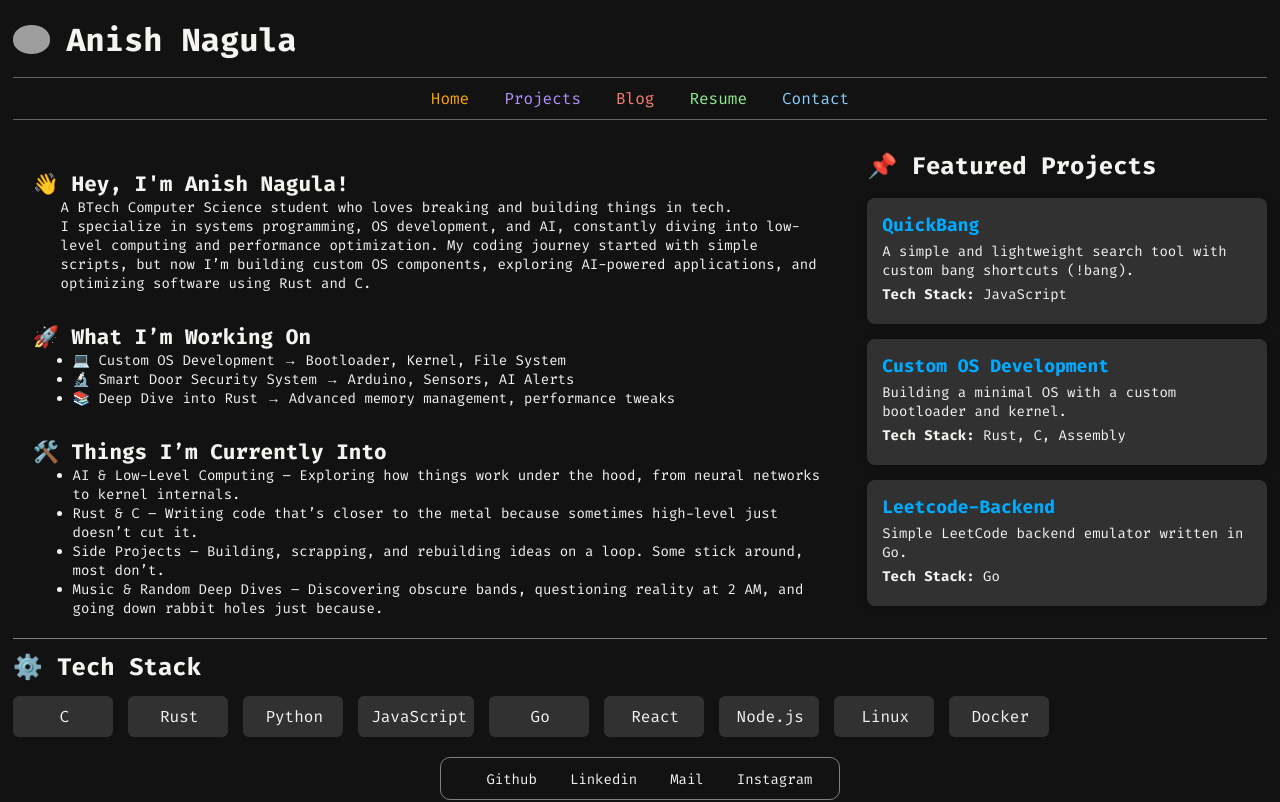
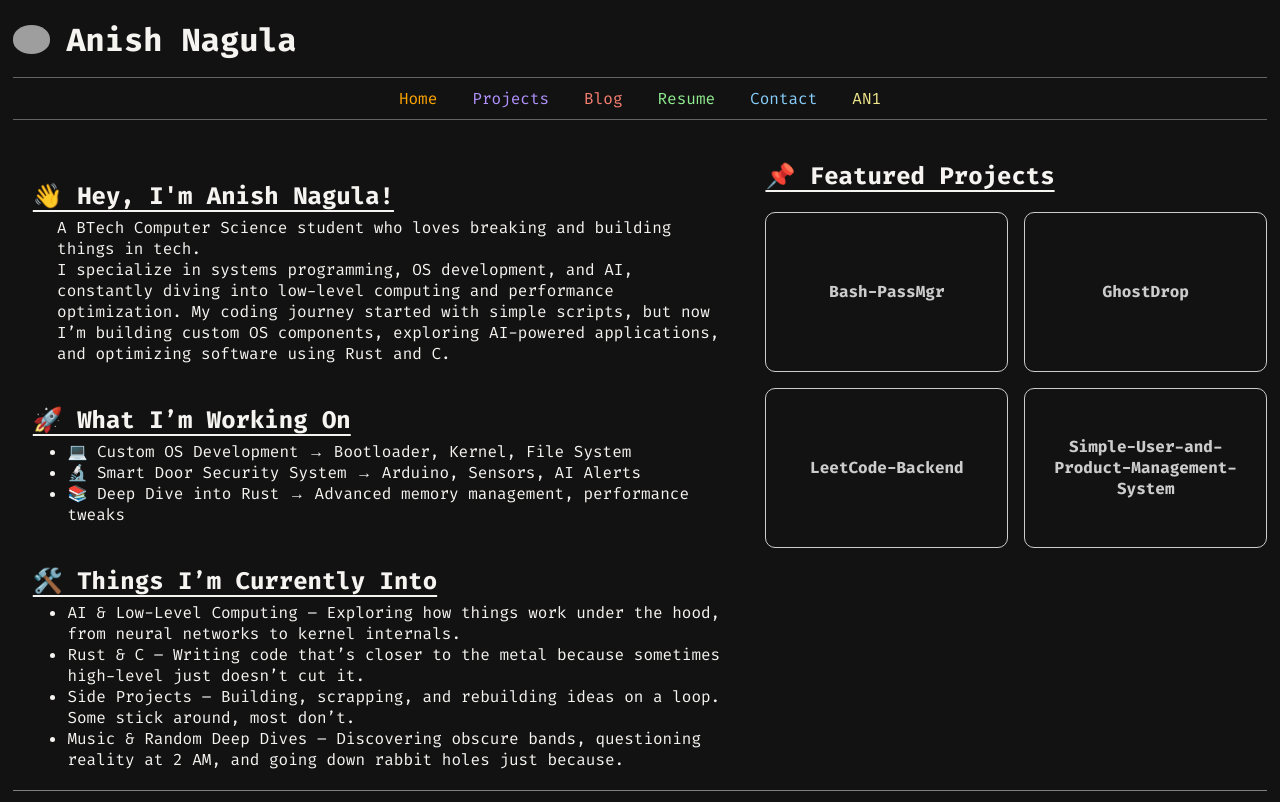
Before and after one commit to anishNagula/portfolio, a React (Vite) app: page / in a window 1280 px wide. Shown: the top 802 px of the page. Built offline with nearby package versions, Linux system fonts and the light colour scheme; grey boxes are pictures that could not be loaded.

Commit message:
Project feature mod

```diff
--- a/src/components/Home/Home.jsx
+++ b/src/components/Home/Home.jsx
@@ -62,22 +62,26 @@ export default function Home() {
             </div>
             <div className={styles.rightcontainer}>
               <h2>📌 Featured Projects</h2>
-              <ProjComp
-                title="QuickBang"
-                description="A simple and lightweight search tool with custom bang shortcuts (!bang)."
-                tech="JavaScript"
-              />
-              <ProjComp
-                title="Custom OS Development"
-                description="Building a minimal OS with a custom bootloader and kernel."
-                tech="Rust, C, Assembly"
-              />
-              <ProjComp
-                title="Leetcode-Backend"
-                description="Simple LeetCode backend emulator written in Go."
-                tech="Go"
-              />
+              <div className={styles.projectGrid}>
+                {[
+                  { title: "Bash-PassMgr", link: "https://github.com/anishNagula/Bash-PassMgr" },
+                  { title: "GhostDrop", link: "https://ghostdrop.anishnagula.me" },
+                  { title: "LeetCode-Backend", link: "https://github.com/anishNagula/Leetcode-Backend" },
+                  { title: "Simple-User-and-Product-Management-System", link: "https://github.com/anishNagula/Simple-User-and-Product-Management-System" }
+                ].map((proj, index) => (
+                  <a
+                    key={index}
+                    href={proj.link}
+                    target="_blank"
+                    rel="noopener noreferrer"
+                    className={styles.projectLink}
+                  >
+                    {proj.title}
+                  </a>
+                ))}
+              </div>
             </div>
+
           </div>
           <div className={styles.bottomcontainer}>
             <h2>⚙️ Tech Stack</h2>
--- a/src/components/Home/home.module.css
+++ b/src/components/Home/home.module.css
@@ -28,12 +28,16 @@
 .leftcontainer {
     flex: 1;
     min-width: 300px;
+    max-width: 60%;
     padding: 20px;
-    font-size: 14px;
+    font-size: 1rem;
 }
 
 h2 {
-    margin-top: 30px;
+    margin-top: 40px;
+    margin-bottom: 5px;
+    text-decoration: underline;
+    text-underline-offset: 6px;
 }
 
 p {
@@ -48,7 +52,7 @@ ul {
 .rightcontainer {
     flex: 1;
     min-width: 280px;
-    max-width: 400px;
+    max-width: 40%;
 }
 
 .rightcontainer > h2 {
@@ -56,25 +60,34 @@ ul {
 }
 
 /* Project Cards */
-.projectCard {
-    background-color: #313131;
-    padding: 15px;
-    margin-bottom: 15px;
-    border-radius: 8px;
-    box-shadow: 2px 2px 10px rgba(0, 0, 0, 0.2);
-    color: white;
-}
+.projectGrid {
+    display: grid;
+    grid-template-columns: repeat(2, 1fr);
+    gap: 1rem;
+    margin-top: 1rem;
+  }
 
-.projectCard h3 {
-    color: #00aaff;
-    font-size: 18px;
-    margin-bottom: 5px;
-}
+  .projectLink {
+    display: flex;
+    justify-content: center;
+    align-items: center;
+    padding: 1rem;
+    text-align: center;
+    background-color: transparent;
+    border: 1px solid #ccc;
+    height: 10rem;
+    border-radius: 10px;
+    text-decoration: none;
+    color: #ccc;
+    font-weight: bold;
+    transition: background-color 0.2s ease;
+  }
 
-.projectCard p {
-    font-size: 14px;
-    margin: 5px 0;
-}
+  .projectLink:hover {
+    background-color: #dbeafe;
+    color: #1d4ed8;
+  }
+
 
 /* Bottom Container (Tech Stack) */
 .bottomcontainer {
--- a/src/components/Navbar/Navbar.jsx
+++ b/src/components/Navbar/Navbar.jsx
@@ -10,6 +10,11 @@ export default function Navbar() {
                 <li><Link to="/blog">Blog</Link></li>
                 <li><Link to="/resume">Resume</Link></li>
                 <li><Link to="/contact">Contact</Link></li>
+                <li>
+                    <a href="https://an1.anishnagula.me" target="_blank" rel="noopener noreferrer">
+                        AN1
+                    </a>
+                </li>
             </ul>
         </nav>
     );
```
